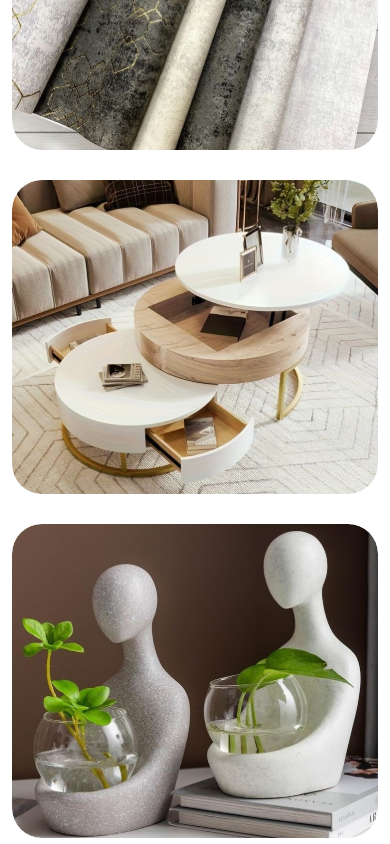
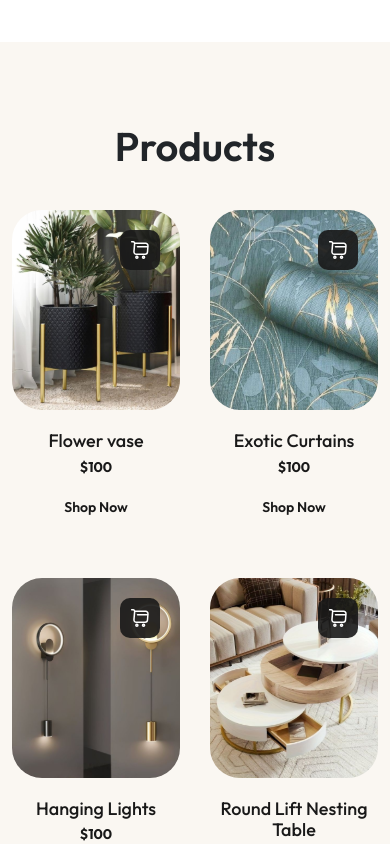
Before and after one commit to Ayodejioladimeji/dEkOR, a Next.js app: page / in a window 390 px wide. Shown: the part 1900-2744 px from the top of the page. Built offline with nearby package versions, Linux system fonts and the light colour scheme.

Commit message:
implemented responsiveness for product component

```diff
--- a/src/pages/index.tsx
+++ b/src/pages/index.tsx
@@ -16,7 +16,7 @@ export default function Home() {
       <Hero />
       <Marquee />
       <Categories />
-      {/* <Products /> */}
+      <Products />
       {/* <TopDeals /> */}
     </Layout>
   );
--- a/src/styles/common/__productcard.scss
+++ b/src/styles/common/__productcard.scss
@@ -6,17 +6,29 @@
     overflow: hidden;
     position: relative;
 
+    @media (max-width: 767px) {
+      height: 300px;
+    }
+
+    @media (max-width: 565px) {
+      height: 200px;
+    }
+
+    @media (max-width: 365px) {
+      height: 140px;
+    }
+
     img {
       width: 100%;
       height: 100%;
       object-fit: cover;
     }
 
-    .item-cart{
-      position:absolute;
-      top:20px;
-      right:20px;
-      cursor:pointer;
+    .item-cart {
+      position: absolute;
+      top: 20px;
+      right: 20px;
+      cursor: pointer;
     }
 
     .add-to-cart {
@@ -34,6 +46,10 @@
       color: $white;
       transform: translateY(100%);
       cursor: pointer;
+
+      @media (max-width: 767px) {
+        font-size: 16px;
+      }
     }
 
     &:hover {
@@ -49,11 +65,27 @@
     h3 {
       @include body-text(28px, 500, $text-color);
       margin-bottom: 5px;
+
+      @media (max-width: 767px) {
+        font-size: 20px;
+      }
+
+      @media (max-width: 565px) {
+        font-size: 18px;
+      }
     }
 
     p {
       @include body-text(24px, 700, $text-color);
       margin-bottom: 16px;
+
+      @media (max-width: 767px) {
+        font-size: 18px;
+      }
+
+      @media (max-width: 565px) {
+        font-size: 14px;
+      }
     }
 
     button {
@@ -61,6 +93,14 @@
       background: none;
       border: none;
 
+      @media (max-width: 767px) {
+        font-size: 16px;
+      }
+
+      @media (max-width: 565px) {
+        font-size: 14px;
+      }
+
       &:hover {
         text-decoration: underline;
       }
--- a/src/styles/components/__categories.scss
+++ b/src/styles/components/__categories.scss
@@ -51,14 +51,14 @@
     column-gap: 30px;
     row-gap: 30px;
 
-    @media (max-width: 400px) {
-      grid-template-columns: 1fr;
-    }
-
     .image-box {
       border-radius: 30px;
       position: relative;
       overflow: hidden;
+
+      @media (max-width: 400px) {
+        height: 150px;
+      }
 
       .content {
         @include body-text(24px, 500, $white);
--- a/src/styles/components/__products.scss
+++ b/src/styles/components/__products.scss
@@ -8,6 +8,10 @@
     grid-template-columns: repeat(3, 1fr);
     column-gap: 30px;
     row-gap: 60px;
+
+    @media (max-width: 991px) {
+      grid-template-columns: repeat(2, 1fr);
+    }
   }
 
   .view-all {
@@ -20,5 +24,10 @@
     justify-content: center;
     color: $white;
     font-size: 24px;
+
+    @media (max-width: 767px) {
+      font-size: 18px;
+      padding: 15px 30px;
+    }
   }
 }
```
